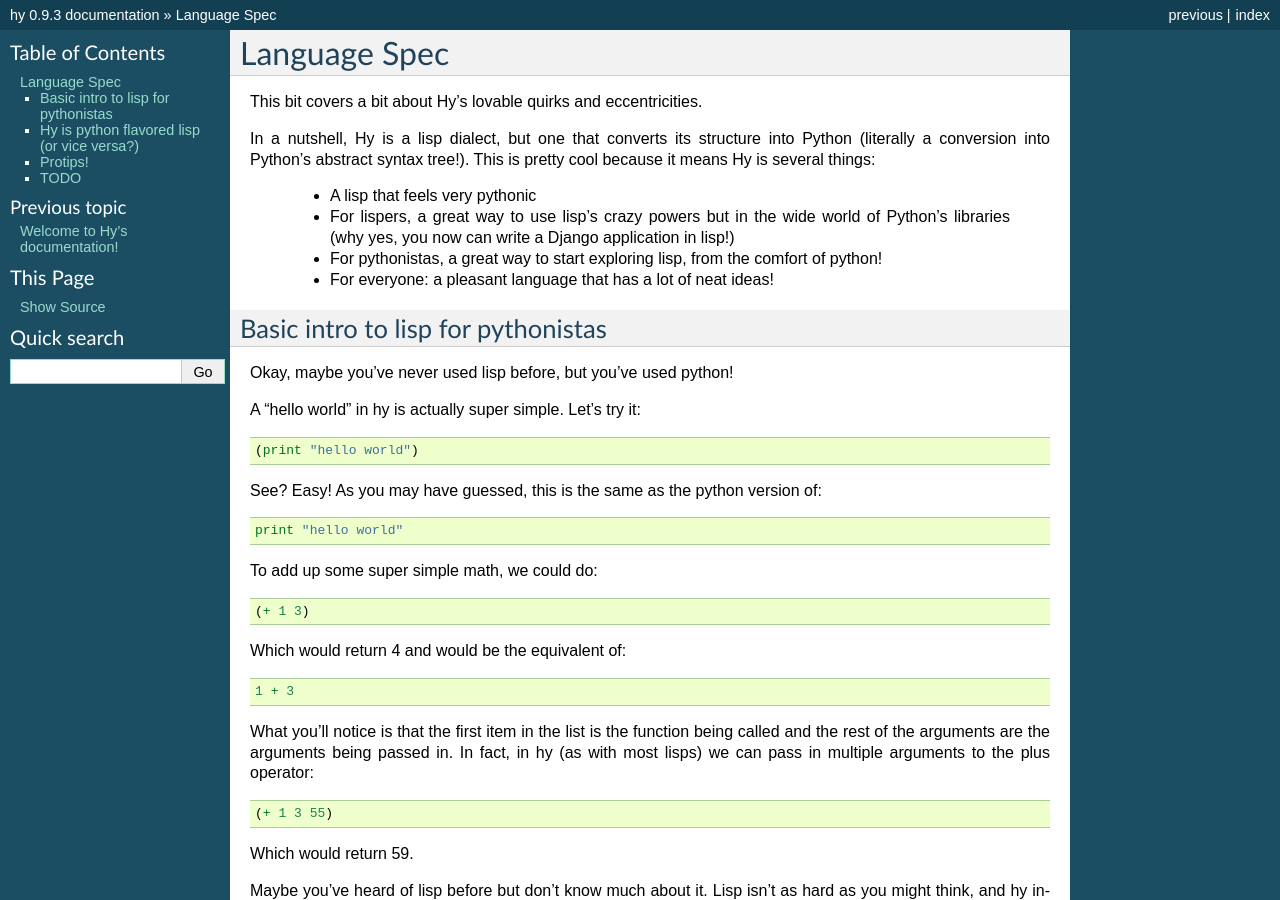
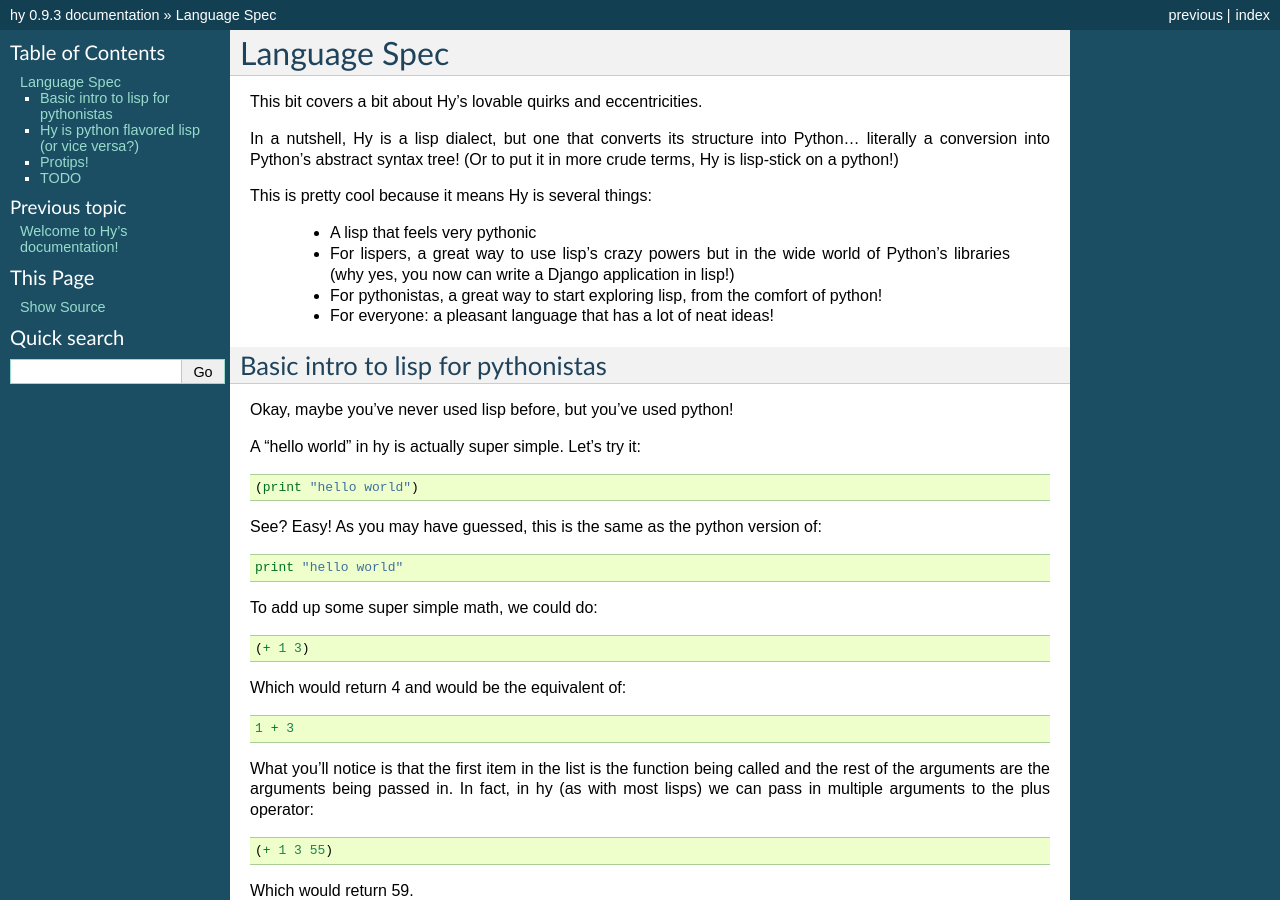
Before and after one commit to hylang/hy, a Sphinx documentation site: the page built from docs/language/index.rst, in a window 1280 px wide and 900 px high. Built offline with Sphinx 7.4.7, drawn with Linux system fonts in a browser that asks for light colours.

Commit message:
Hy is lisp-stick on a python!

```diff
--- a/docs/language/index.rst
+++ b/docs/language/index.rst
@@ -4,9 +4,11 @@ Language Spec
 This bit covers a bit about Hy's lovable quirks and eccentricities.
 
 In a nutshell, Hy is a lisp dialect, but one that converts its
-structure into Python (literally a conversion into Python's abstract
-syntax tree!).  This is pretty cool because it means Hy is several
-things:
+structure into Python... literally a conversion into Python's abstract
+syntax tree!  (Or to put it in more crude terms, Hy is lisp-stick on a
+python!)
+
+This is pretty cool because it means Hy is several things:
 
  - A lisp that feels very pythonic
  - For lispers, a great way to use lisp's crazy powers but in the wide
```
